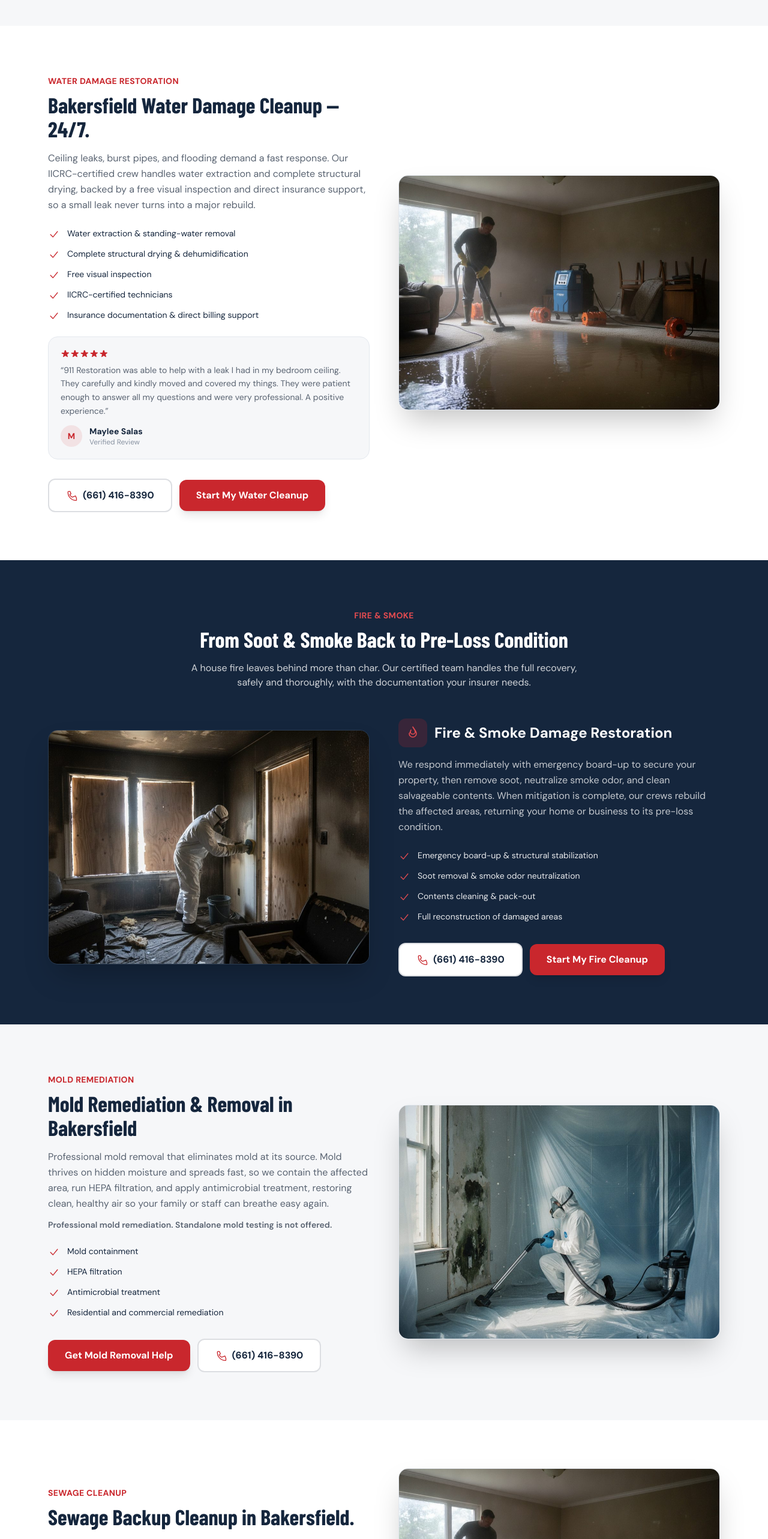
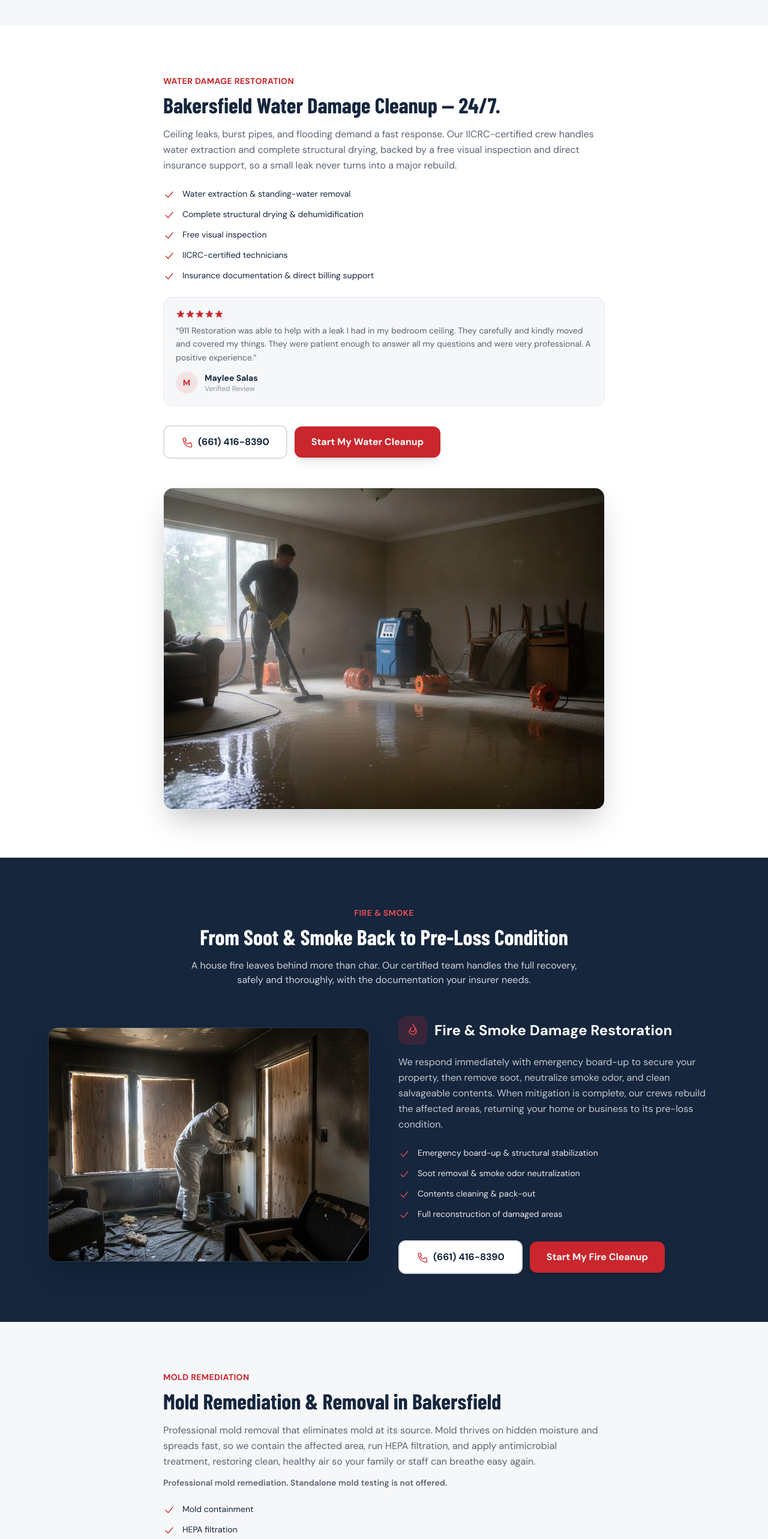
Before and after one commit to Landing-Pages-Websites/911-restoration-bakersfield-landing, a Next.js app: page / in a window 1280 px wide. Shown: the part 2260-4826 px from the top of the page at 60% size. Built offline with nearby package versions, Linux system fonts and the light colour scheme; a web font is replaced by a local one.

Commit message:
fix: stack restoration section content above images (#2)
Co-authored-by: mega-lindsay <lindsay@gomega.ai>

```diff
--- a/src/app/page.tsx
+++ b/src/app/page.tsx
@@ -729,7 +729,7 @@
 
       {/* ── Water damage spotlight ── */}
       <section id="water-damage" className="bg-white py-16 md:py-20">
-        <div className="max-w-6xl mx-auto px-4 grid lg:grid-cols-2 gap-12 items-center">
+        <div className="max-w-3xl mx-auto px-4">
           <Reveal>
             <span className="text-orange font-bold uppercase tracking-wide text-sm">Water Damage Restoration</span>
             <h2 className="font-[family-name:var(--font-display-bold)] text-3xl md:text-4xl font-extrabold text-navy mt-2">
@@ -775,7 +775,7 @@
               <DualCta center={false} label="Start My Water Cleanup" />
             </div>
           </Reveal>
-          <Reveal delay={80}>
+          <Reveal delay={80} className="mt-12">
             <div className="rounded-2xl overflow-hidden shadow-2xl border border-border">
               <Image src="/images/water-damage.jpg" alt="Water damage restoration and structural drying" width={1200} height={800} className="w-full h-full object-cover" />
             </div>
@@ -837,7 +837,7 @@
 
       {/* ── Mold remediation spotlight ── */}
       <section id="mold-remediation" className="bg-bg-light py-16 md:py-20">
-        <div className="max-w-6xl mx-auto px-4 grid lg:grid-cols-2 gap-12 items-center">
+        <div className="max-w-3xl mx-auto px-4">
           <Reveal>
             <span className="text-orange font-bold uppercase tracking-wide text-sm">Mold Remediation</span>
             <h2 className="font-[family-name:var(--font-display-bold)] text-3xl md:text-4xl font-extrabold text-navy mt-2">
@@ -880,7 +880,7 @@
               </a>
             </div>
           </Reveal>
-          <Reveal delay={80}>
+          <Reveal delay={80} className="mt-12">
             <div className="rounded-2xl overflow-hidden shadow-2xl border border-border">
               <Image src="/images/mold-removal.jpg" alt="Mold removal and remediation in a Bakersfield property" width={1200} height={800} className="w-full h-full object-cover" />
             </div>
@@ -890,7 +890,7 @@
 
       {/* ── Sewage backup spotlight ── */}
       <section id="sewage-cleanup" className="bg-white py-16 md:py-20">
-        <div className="max-w-6xl mx-auto px-4 grid lg:grid-cols-2 gap-12 items-center">
+        <div className="max-w-3xl mx-auto px-4">
           <Reveal>
             <span className="text-orange font-bold uppercase tracking-wide text-sm">Sewage Cleanup</span>
             <h2 className="font-[family-name:var(--font-display-bold)] text-3xl md:text-4xl font-extrabold text-navy mt-2">
@@ -920,7 +920,7 @@
               </a>
             </div>
           </Reveal>
-          <Reveal delay={80}>
+          <Reveal delay={80} className="mt-12">
             <div className="rounded-2xl overflow-hidden shadow-2xl border border-border">
               <Image src="/images/water-damage.jpg" alt="Sewage backup cleanup and contaminated-water extraction in Bakersfield" width={1200} height={800} className="w-full h-full object-cover" />
             </div>
```
